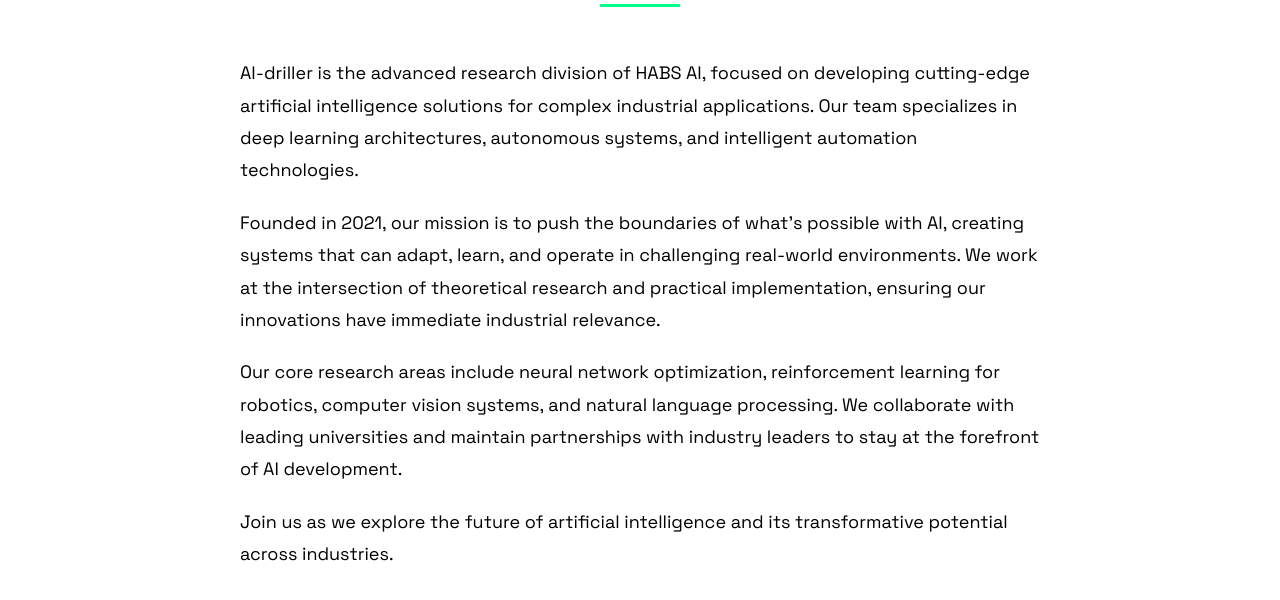
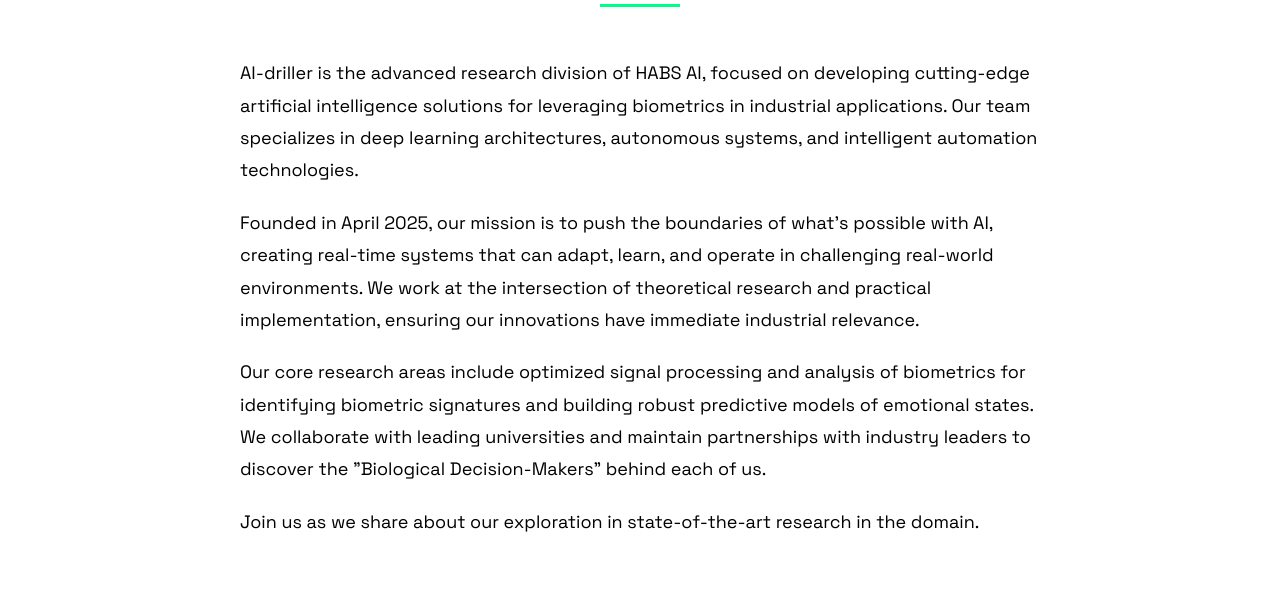
Before and after one commit to HABS-BRAIN/ai-driller, a plain HTML site: page ai-driller.html in a window 1280 px wide. Shown: the part 200-800 px from the top of the page. Drawn offline with Linux system fonts and the light colour scheme; a script that the page names is missing.

Commit message:
Update ai-driller.html

```diff
--- a/ai-driller.html
+++ b/ai-driller.html
@@ -27,13 +27,13 @@
                 <h1>About AI-driller</h1>
             </div>
             <div class="about-content">
-                <p>AI-driller is the advanced research division of HABS AI, focused on developing cutting-edge artificial intelligence solutions for complex industrial applications. Our team specializes in deep learning architectures, autonomous systems, and intelligent automation technologies.</p>
+                <p>AI-driller is the advanced research division of HABS AI, focused on developing cutting-edge artificial intelligence solutions for leveraging biometrics in industrial applications. Our team specializes in deep learning architectures, autonomous systems, and intelligent automation technologies.</p>
 
-                <p>Founded in 2021, our mission is to push the boundaries of what's possible with AI, creating systems that can adapt, learn, and operate in challenging real-world environments. We work at the intersection of theoretical research and practical implementation, ensuring our innovations have immediate industrial relevance.</p>
+                <p>Founded in April 2025, our mission is to push the boundaries of what's possible with AI, creating real-time systems that can adapt, learn, and operate in challenging real-world environments. We work at the intersection of theoretical research and practical implementation, ensuring our innovations have immediate industrial relevance.</p>
 
-                <p>Our core research areas include neural network optimization, reinforcement learning for robotics, computer vision systems, and natural language processing. We collaborate with leading universities and maintain partnerships with industry leaders to stay at the forefront of AI development.</p>
+                <p>Our core research areas include optimized signal processing and analysis of biometrics for identifying biometric signatures and building robust predictive models of emotional states. We collaborate with leading universities and maintain partnerships with industry leaders to discover the "Biological Decision-Makers" behind each of us.</p>
 
-<p>Join us as we explore the future of artificial intelligence and its transformative potential across industries.</p>
+<p>Join us as we share about our exploration in state-of-the-art research in the domain.</p>
             </div>
         </div>
 
```
